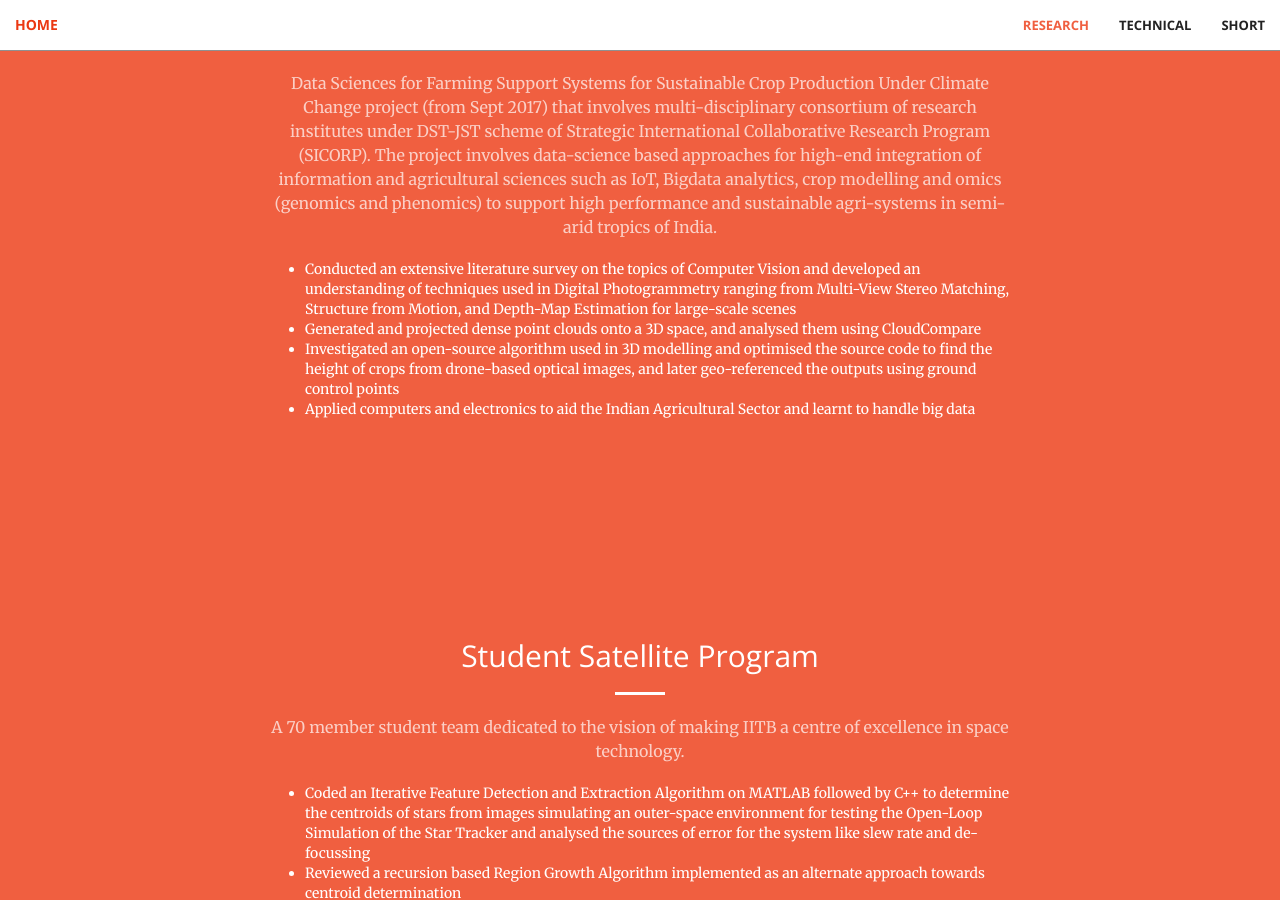
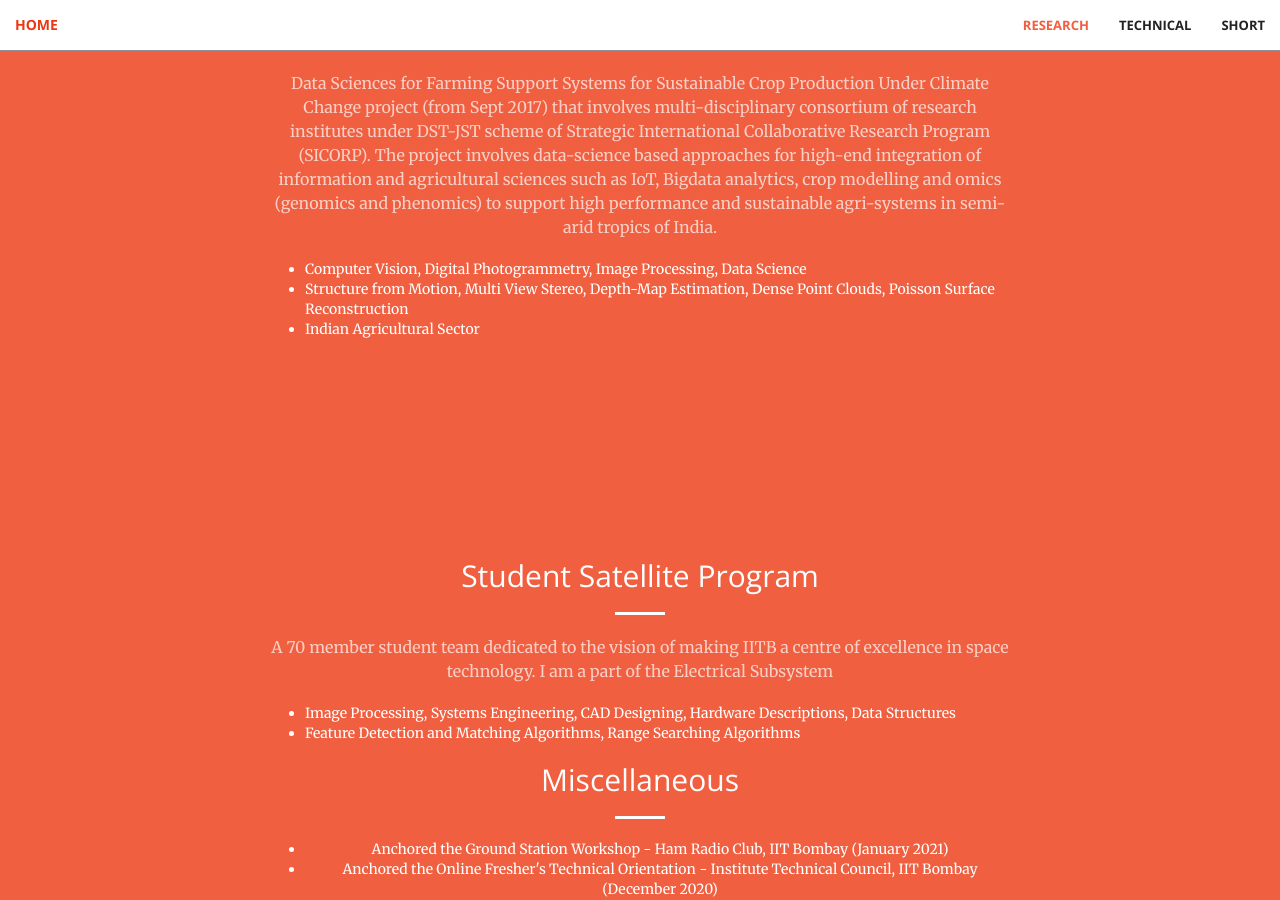
Before and after one commit to aravindbharathi/aravindbharathi.github.io, a Jekyll site: the page projects/index.html, which Jekyll copies as it is, in a window 1280 px wide and 900 px high, scrolled down 1005 px. Built offline with Jekyll 4.4.1, drawn with Linux system fonts in a browser that asks for light colours; some of the changed text lies outside the part shown.

Commit message:
Update index.html

```diff
--- a/projects/index.html
+++ b/projects/index.html
@@ -139,6 +139,10 @@
                       The project involves data-science based approaches for high-end integration of information and agricultural sciences such as IoT, Bigdata analytics, crop modelling
                       and omics (genomics and phenomics) to support high performance and sustainable agri-systems in semi-arid tropics of India.
                       <ul align = "left">
+                        <li>Computer Vision, Digital Photogrammetry, Image Processing, Data Science</li>
+                        <li>Structure from Motion, Multi View Stereo, Depth-Map Estimation, Dense Point Clouds, Poisson Surface Reconstruction</li>
+                        <li>Indian Agricultural Sector</li>
+                      <!--ul align = "left">
                         <li>Conducted an extensive literature survey on the topics of Computer Vision and developed an
                           understanding of techniques used in Digital Photogrammetry ranging from Multi-View Stereo
                           Matching, Structure from Motion, and Depth-Map Estimation for large-scale scenes</li>
@@ -146,7 +150,7 @@
                         <li>Investigated an open-source algorithm used in 3D modelling and optimised the source code to find the height
                           of crops from drone-based optical images, and later geo-referenced the outputs using ground control points</li>
                         <li>Applied computers and electronics to aid the Indian Agricultural Sector and learnt to handle big data</li>
-                      </ul>
+                      </ul-->
                     </p>
                     <!--a href="#stuff" class="btn btn-default btn-xl">What else?</a-->
                 </div>
@@ -161,21 +165,10 @@
                     <h2 class="section-heading">Student Satellite Program</h2>
                     <hr class="light">
                     <p class="text-faded">
-                      A 70 member student team dedicated to the vision of making IITB a centre of excellence in space technology.
+                      A 70 member student team dedicated to the vision of making IITB a centre of excellence in space technology. I am a part of the Electrical Subsystem
                       <ul align = "left">
-                        <li> Coded an Iterative Feature Detection and Extraction Algorithm on MATLAB followed by C++ to
-                          determine the centroids of stars from images simulating an outer-space environment for testing the Open-Loop
-                          Simulation of the Star Tracker and analysed the sources of error for the system like slew rate and de-focussing</li>
-                        <li>Reviewed a recursion based Region Growth Algorithm implemented as an alternate approach towards
-                          centroid determination</li>
-                        <li>Designed and reviewed the layouts of Printed Circuit Boards for a Voltage Regulator and a SRAM
-                          Board using EAGLE to interface with the electrical systems core FPGA module</li>
-                        <li>Implemented a Star Matching Algorithm, a k-vector range searching based algorithm that makes use
-                          of the distribution of centroids to match identified stars to a Star Catalogue of known celestial coordinates, on
-                          C and Embedded C to run tests on a micro-controller and conceive a hardware prototype for the mission</li>
-                        <li>The matched stars are used to estimate the attitude or orientation of the CubeSat when in orbit</li>
-                        <li>Applied systems engineering principles to arrive at the system and sub-system level requirements from
-                          space environment, launch load and power constraints provided by ISRO for designing the Star Tracker
+                        <li>Image Processing, Systems Engineering, CAD Designing, Hardware Descriptions, Data Structures</li>
+                        <li>Feature Detection and Matching Algorithms, Range Searching Algorithms</li>
                       </ul>
                     </p>
                     <!--a href="#stuff" class="btn btn-default btn-xl">What else?</a-->
```
